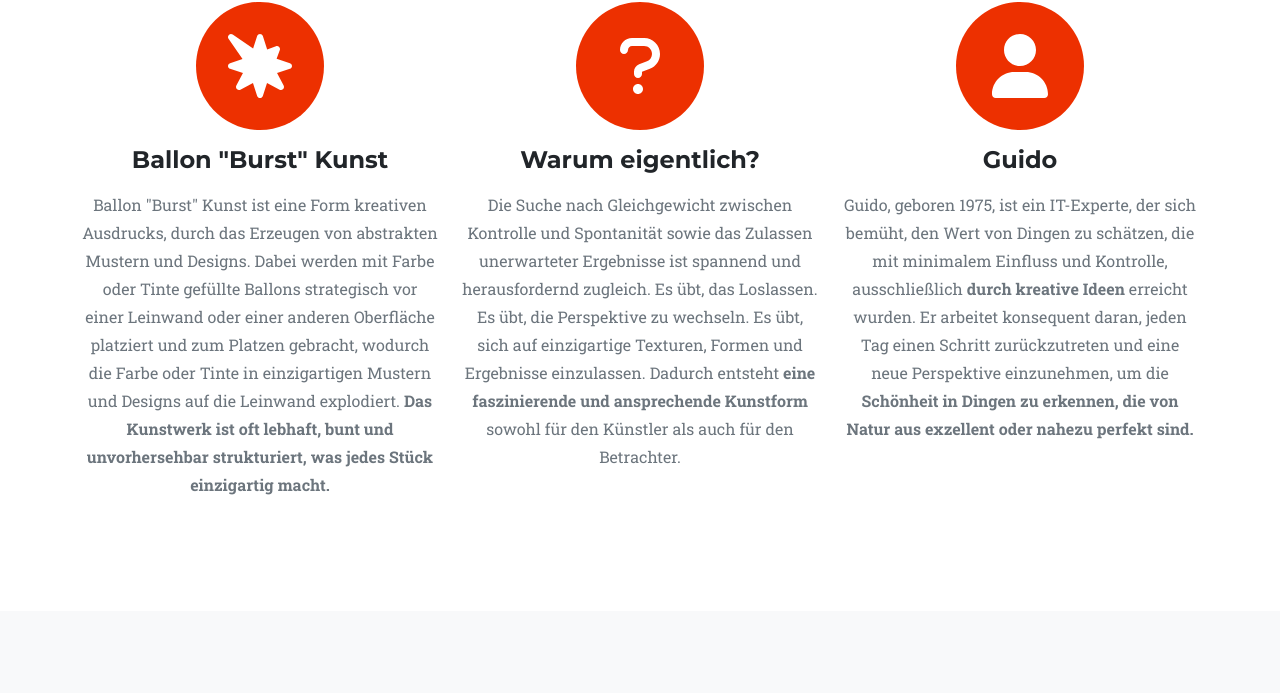
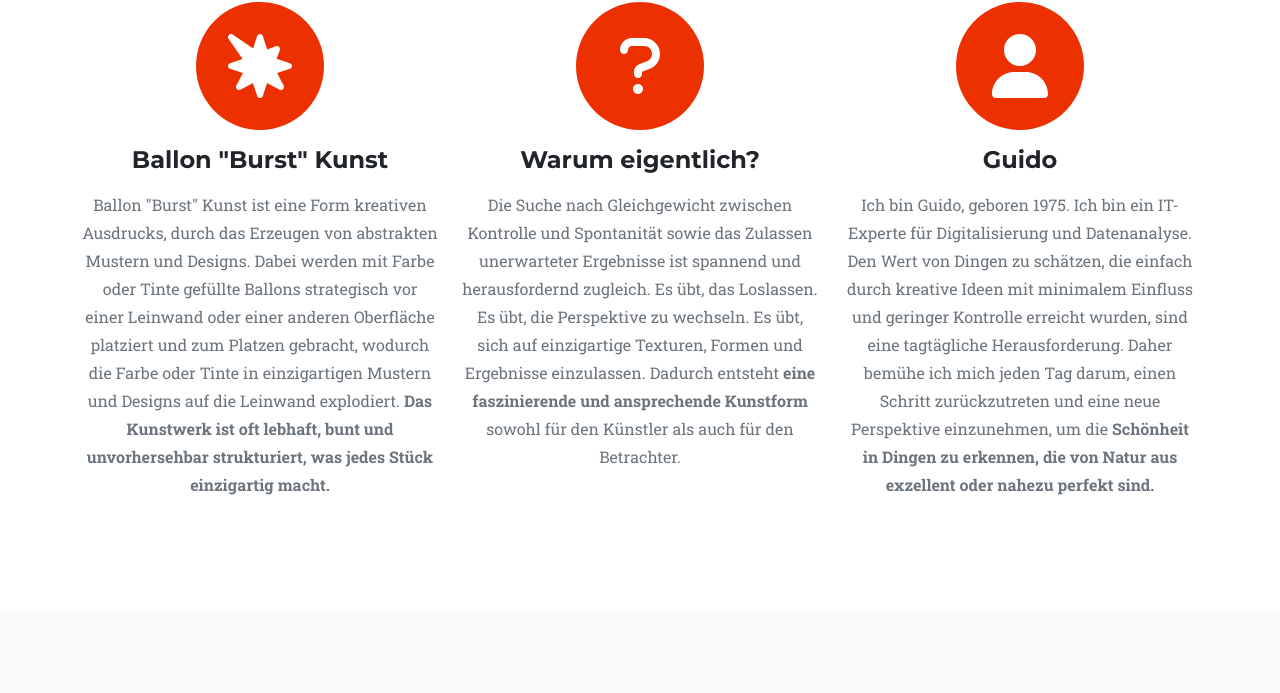
Before and after one commit to gcueppers/gcueppers.github.io, a plain HTML site: page index.html in a window 1280 px wide. Shown: the part 986-1679 px from the top of the page. Drawn offline with nearby package versions, Linux system fonts and the light colour scheme.

Commit message:
Eigenbeschreibung NICHT in 3. Person... Ich ist viel persönlicher! Fixes #15

```diff
--- a/index.html
+++ b/index.html
@@ -74,7 +74,7 @@
                             <i class="fas fa-user fa-stack-1x fa-inverse"></i>
                         </span>
                         <h4 class="my-3">Guido</h4>
-                        <p class="text-muted"><p class="text-muted">Guido, geboren 1975, ist ein IT-Experte, der sich bemüht, den Wert von Dingen zu schätzen, die mit minimalem Einfluss und Kontrolle, ausschließlich <strong>durch kreative Ideen</strong> erreicht wurden. Er arbeitet konsequent daran, jeden Tag einen Schritt zurückzutreten und eine neue Perspektive einzunehmen, um die <strong>Schönheit in Dingen zu erkennen, die von Natur aus exzellent oder nahezu perfekt sind.</strong></p>
+                        <p class="text-muted"><p class="text-muted">Ich bin Guido, geboren 1975. Ich bin ein IT-Experte für Digitalisierung und Datenanalyse. Den Wert von Dingen zu schätzen, die einfach durch kreative Ideen mit minimalem Einfluss und geringer Kontrolle erreicht wurden, sind eine tagtägliche Herausforderung. Daher bemühe ich mich jeden Tag darum, einen Schritt zurückzutreten und eine neue Perspektive einzunehmen, um die <strong>Schönheit in Dingen zu erkennen, die von Natur aus exzellent oder nahezu perfekt sind.</strong></p>
                     </div>
                 </div>
             </div>
```
